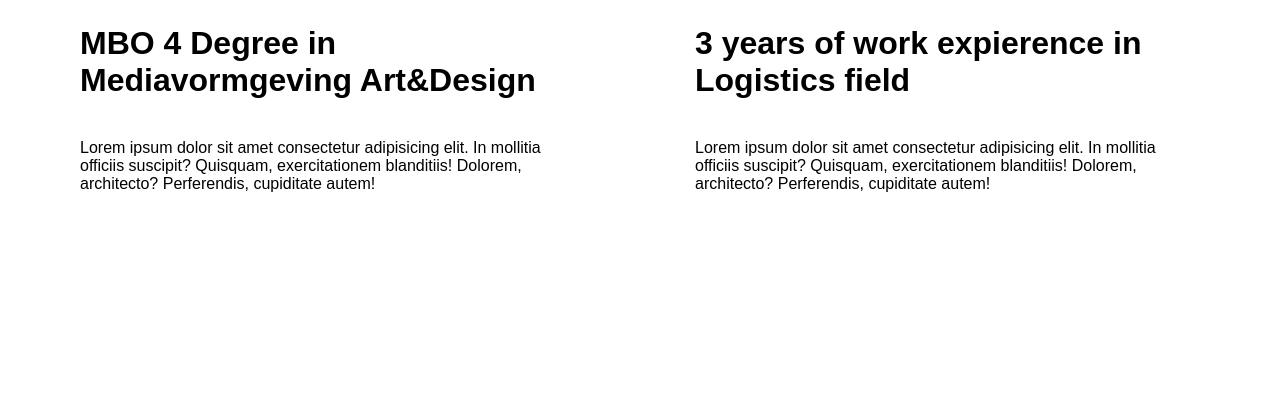
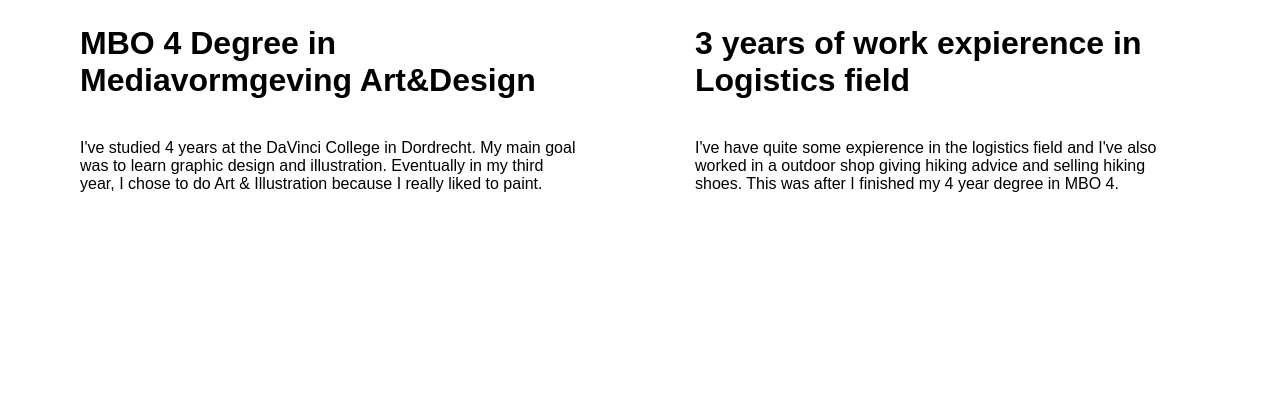
Before and after one commit to jordangoedbloed/Portfolio-Jordan-Goedbloed, a plain HTML site: page index.html in a window 1280 px wide. Shown: the part 880-1278 px from the top of the page. Drawn offline with Linux system fonts and the light colour scheme.

Commit message:
index html
Added text

```diff
--- a/index.html
+++ b/index.html
@@ -32,11 +32,15 @@
       <div class="columns">
         <div class="box">
           <h2>MBO 4 Degree in Mediavormgeving Art&Design</h2>
-          <p>Lorem ipsum dolor sit amet consectetur adipisicing elit. In mollitia officiis suscipit? Quisquam, exercitationem blanditiis! Dolorem, architecto? Perferendis, cupiditate autem!</p>
+          <p>I've studied 4 years at the DaVinci College in Dordrecht. My main goal was to learn graphic design and illustration.
+            Eventually in my third year, I chose to do Art & Illustration because I really liked to paint.
+          </p>
         </div>
         <div class="box">
           <h2>3 years of work expierence in Logistics field</h2>
-          <p>Lorem ipsum dolor sit amet consectetur adipisicing elit. In mollitia officiis suscipit? Quisquam, exercitationem blanditiis! Dolorem, architecto? Perferendis, cupiditate autem!</p>
+          <p>I've have quite some expierence in the logistics field and I've also worked in a outdoor shop giving hiking
+            advice and selling hiking shoes. This was after I finished my 4 year degree in MBO 4.
+          </p>
         </div>
 
       </div>
```
